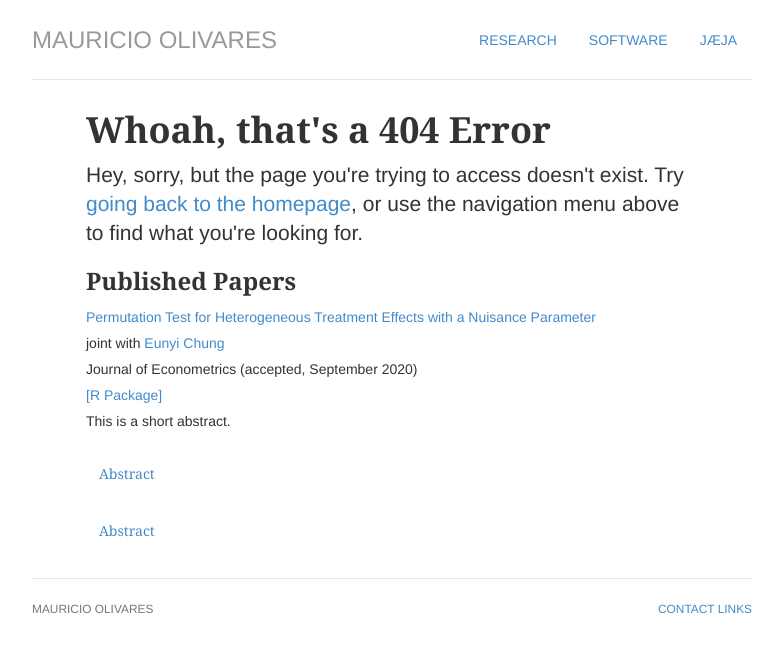
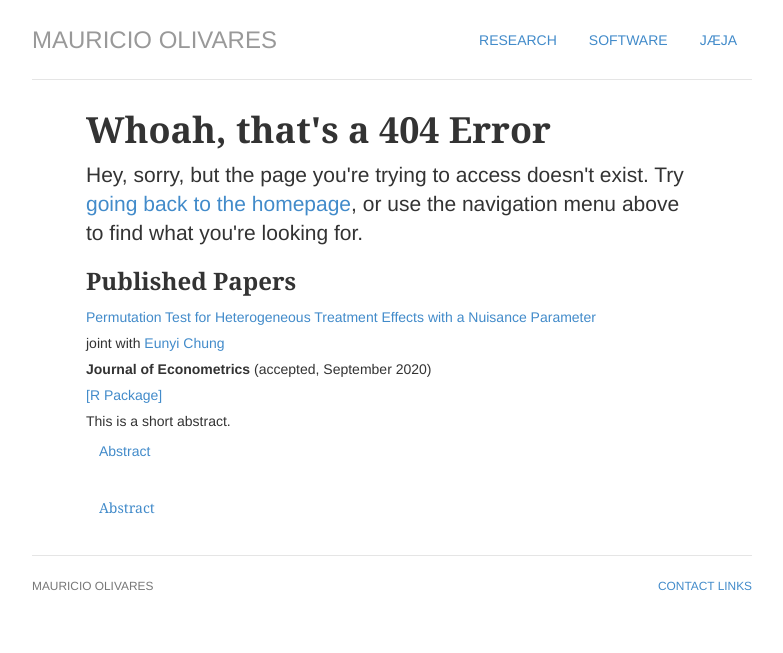
Before and after one commit to mauolivares/mauolivares.github.io, a Jekyll site: the page built from cv/index.html, in a window 1280 px wide. Shown: the top 653 px of the page, without its empty margins (248-1031 px from the left). Built offline with Jekyll 4.4.1, drawn with Linux system fonts in a browser that asks for light colours.

Commit message:
collapse example

```diff
--- a/cv/index.html
+++ b/cv/index.html
@@ -12,17 +12,15 @@ title: 404 Error | Sorry, this page does not exist.
 			<ul class="list-unstyled">
 				<li><a href="/files/HTE_WorkingPaper.pdf" title="Download Paper as PDF">Permutation Test for Heterogeneous Treatment Effects with a Nuisance Parameter</a>
 					<br>joint with <a href="https://sites.google.com/a/illinois.edu/eunyichung/">Eunyi Chung</a>
-					<br>Journal of Econometrics (accepted, September 2020)</a>
+					<br><b>Journal of Econometrics</b> (accepted, September 2020)</a>
 					<br><a href="https://cran.r-project.org/web/packages/RATest/index.html" title="R Package">[R Package]</a>
 					<br> This is a short abstract.
 						      	<div class="accordion" id="accordionExample">
   									<div class="card">
     									<div class="card-header" id="headingOne">
-     										<h2 class="mb-0">
         									<button class="btn btn-link collapsed" type="button" data-toggle="collapse" data-target="#collapseOne" aria-expanded="false" aria-controls="collapseOne">
           									Abstract
         									</button>
-      										</h2>
     									</div>
 
     									<div id="collapseOne" class="collapse" aria-labelledby="headingOne" data-parent="#accordionExample">
```
